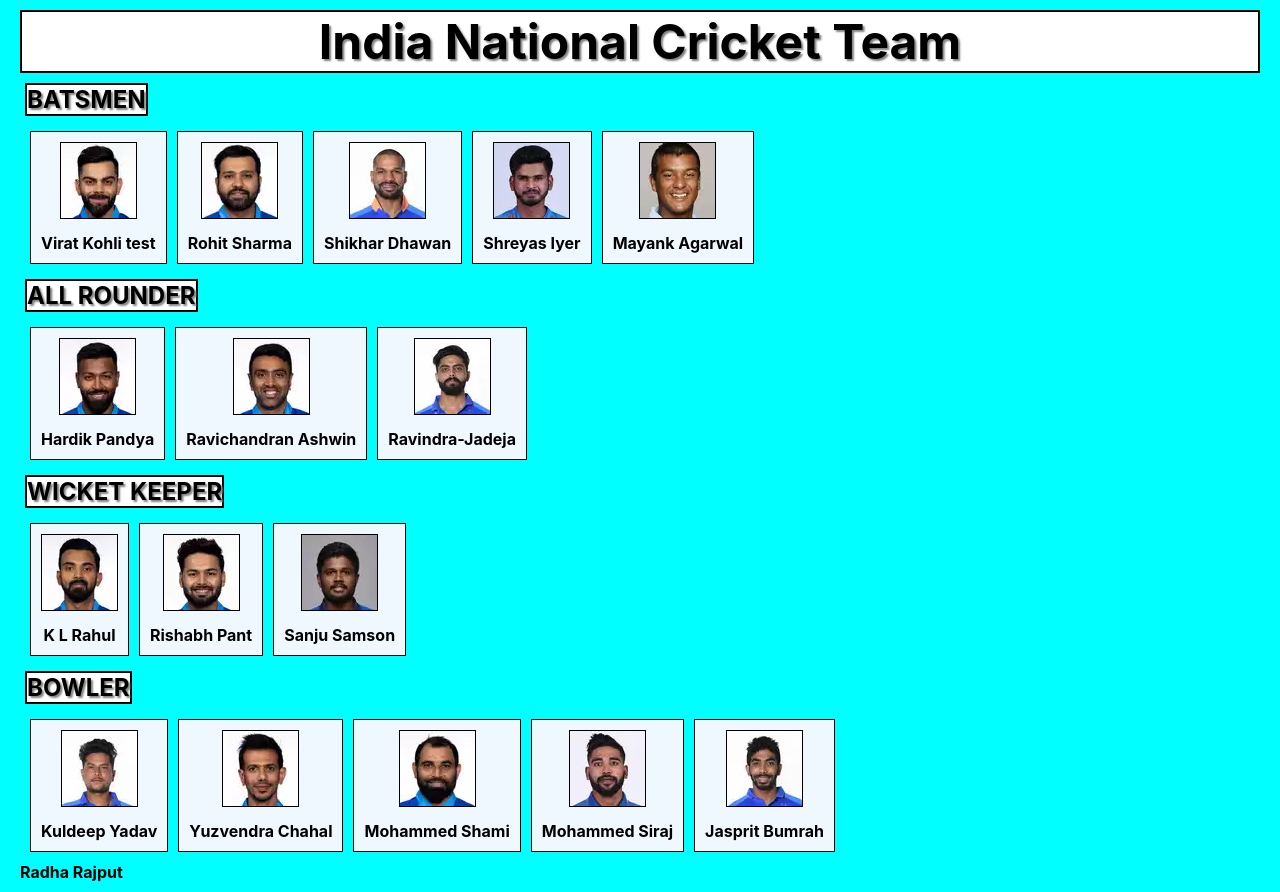
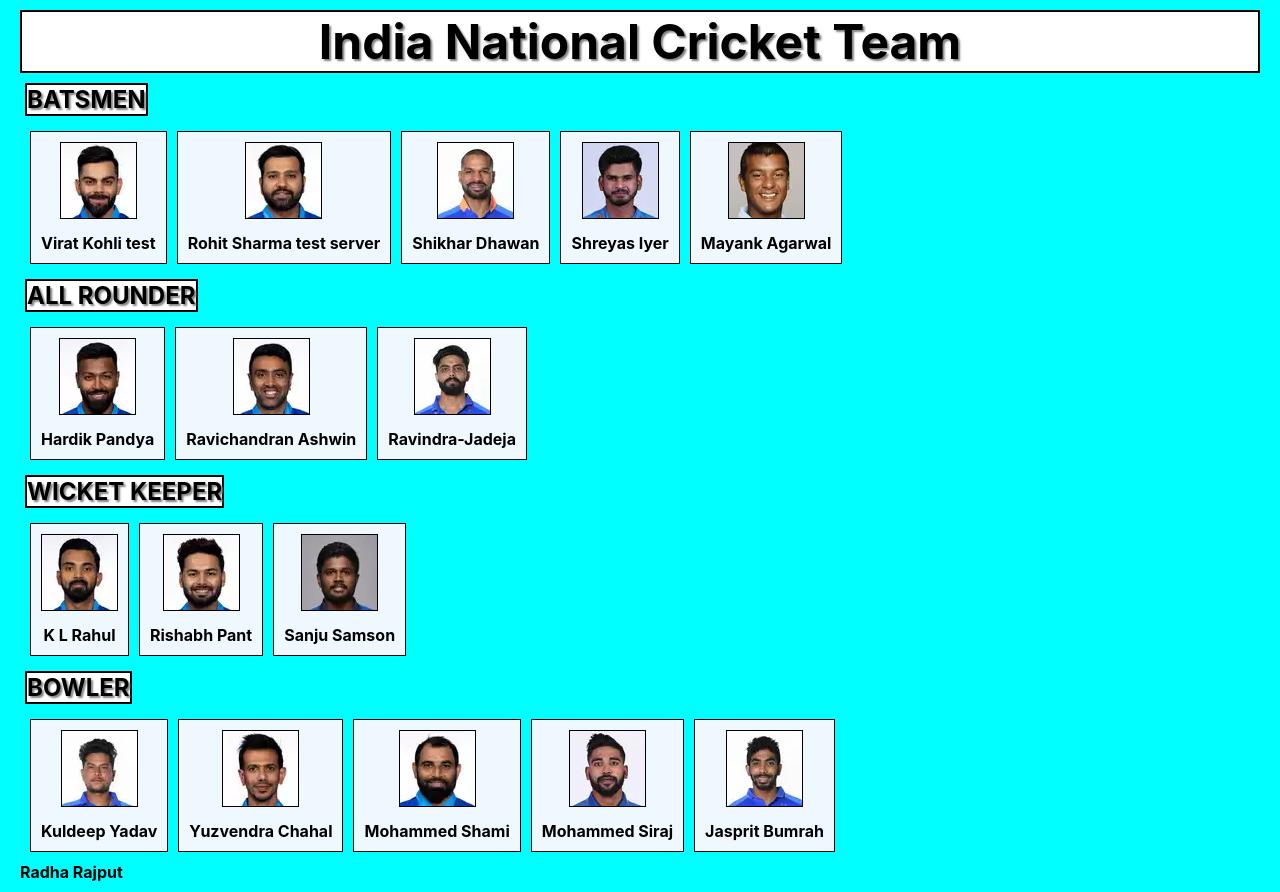
Before and after one commit to manjunadhb/Rep2211, a React (Create React App) app in the folder myapp/: page / in a window 1280 px wide. Built offline with nearby package versions, Linux system fonts and the light colour scheme.

Commit message:
Update App.js
test server

```diff
--- a/myapp/src/App.js
+++ b/myapp/src/App.js
@@ -17,7 +17,7 @@
               src="./indianplayers/rohit-sharma.webp"
               alt="Rohit Sharma"
             ></img>
-            <h4>Rohit Sharma</h4>
+            <h4>Rohit Sharma test server</h4>
           </div>
           <div>
             <img
```
